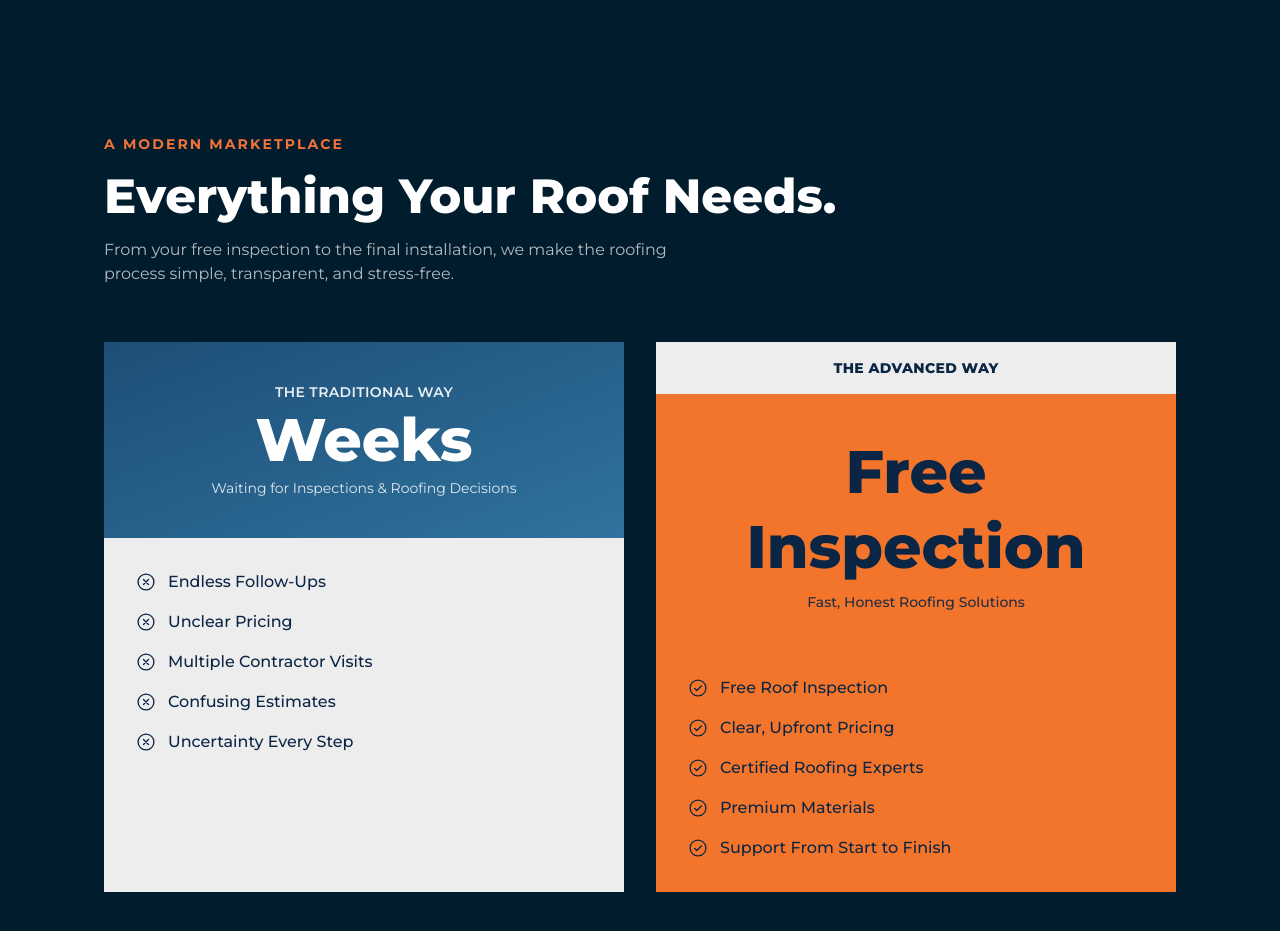
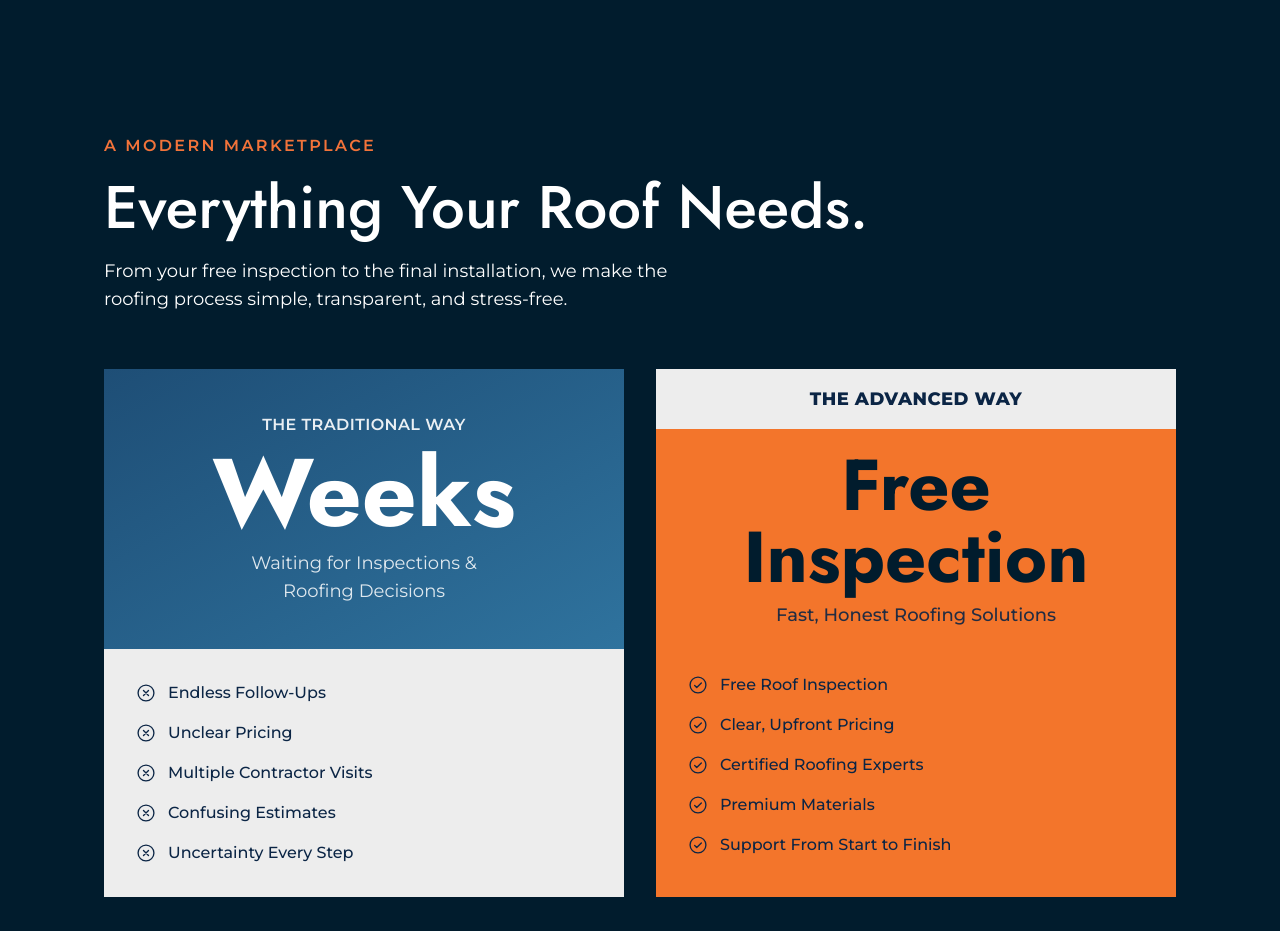
Before and after one commit to Impact-Roofing/Impact-roofing-frontend, a Next.js app: page / in a window 1280 px wide. Shown: the part 2980-3911 px from the top of the page. Built offline with nearby package versions, Linux system fonts and the light colour scheme.

Commit message:
fix: marketplace sizes

```diff
--- a/src/features/home/Marketplace.tsx
+++ b/src/features/home/Marketplace.tsx
@@ -1,10 +1,3 @@
-import { Montserrat } from "next/font/google";
-
-const montserrat = Montserrat({
-    subsets: ["latin"],
-    weight: ["500", "600", "700", "800"],
-});
-
 const TRADITIONAL_ITEMS = [
     "Endless Follow-Ups",
     "Unclear Pricing",
@@ -23,17 +16,15 @@ const ADVANCED_ITEMS = [
 
 export default function Marketplace() {
     return (
-        <section
-            className={`relative w-full bg-[#011C2D] py-20 lg:py-28 ${montserrat.className}`}
-        >
+        <section className="relative w-full bg-[#011C2D] py-20 lg:py-28">
             <div className="mx-auto max-w-6xl px-6 lg:px-10">
-                <p className="text-sm font-bold tracking-[0.15em] text-[#F2733A]">
+                <p className="text-md font-semibold tracking-[0.15em] text-[#F2733A]">
                     A MODERN MARKETPLACE
                 </p>
-                <h2 className="mt-3 text-4xl font-extrabold leading-tight text-white lg:text-5xl">
+                <h2 className="mt-3 font-jost text-4xl font-medium leading-tight text-white lg:text-6xl">
                     Everything Your Roof Needs.
                 </h2>
-                <p className="mt-3 max-w-xl text-base text-white/70">
+                <p className="mt-3 max-w-xl text-lg text-white">
                     From your free inspection to the final installation, we make the
                     roofing process simple, transparent, and stress-free.
                 </p>
@@ -41,15 +32,15 @@ export default function Marketplace() {
                 <div className="mt-14 grid grid-cols-1 gap-6 lg:grid-cols-2 lg:gap-8">
                     {/* The Traditional Way */}
                     <div className="flex flex-col overflow-hidden">
-                        <div className="flex flex-col items-center gap-2 bg-gradient-to-br from-[#1E4E76] to-[#2F739E] px-8 py-10 text-center">
-                            <p className="text-sm font-semibold uppercase tracking-wide text-white/90">
+                        <div className="flex h-72 flex-col items-center justify-center gap-2 bg-gradient-to-br from-[#1E4E76] to-[#2F739E] px-8 text-center lg:h-70">
+                            <p className="text-md font-semibold uppercase tracking-wide text-white/90">
                                 The Traditional Way
                             </p>
-                            <p className="text-5xl font-extrabold text-white lg:text-6xl">
+                            <p className="text-5xl font-extrabold font-jost text-white lg:text-8xl">
                                 Weeks
                             </p>
-                            <p className="text-sm text-white/85">
-                                Waiting for Inspections &amp; Roofing Decisions
+                            <p className="text-lg text-white/85">
+                                Waiting for Inspections &amp; <br/> Roofing Decisions
                             </p>
                         </div>
 
@@ -67,21 +58,23 @@ export default function Marketplace() {
 
                     {/* The Advanced Way */}
                     <div className="flex flex-col overflow-hidden">
+                        <div className="flex h-72 flex-col lg:h-70">
                             <div className="flex items-center justify-center bg-[#EDEDED] px-8 py-4">
-                            <p className="text-sm font-extrabold tracking-wide text-[#0B2545]">
+                                <p className="text-lg font-extrabold tracking-wide text-[#0B2545]">
                                     THE ADVANCED WAY
                                 </p>
                             </div>
 
-                        <div className="flex flex-col items-center gap-2 bg-[#F3752B] px-8 py-10 text-center">
-                            <p className="text-5xl font-extrabold leading-tight text-[#0B2545] lg:text-6xl">
+                            <div className="flex flex-1 flex-col items-center justify-center gap-2 bg-[#F3752B] px-8 text-center">
+                                <p className="text-5xl font-extrabold font-jost  text-[#011C2D] lg:text-7xl">
                                     Free
                                     <br />
                                     Inspection
                                 </p>
-                            <p className="text-sm font-medium text-[#0B2545]/90">
+                                <p className="text-lg font-medium text-[#0B2545]/90">
                                     Fast, Honest Roofing Solutions
                                 </p>
+                            </div>
                         </div>
 
                         <div className="flex flex-1 flex-col gap-4 bg-[#F3752B] px-8 pb-8 pt-6">
```
Lines whose indentation alone changed are shown as unchanged.
